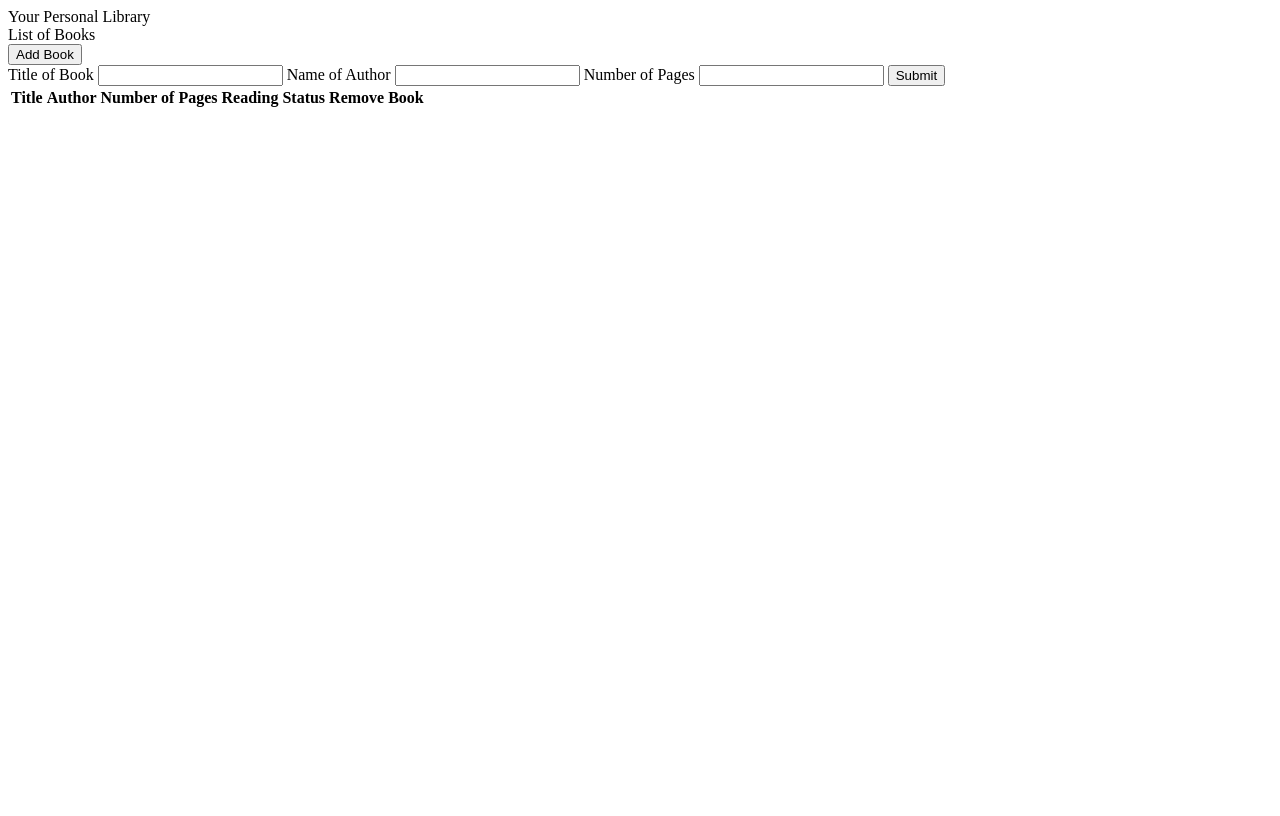
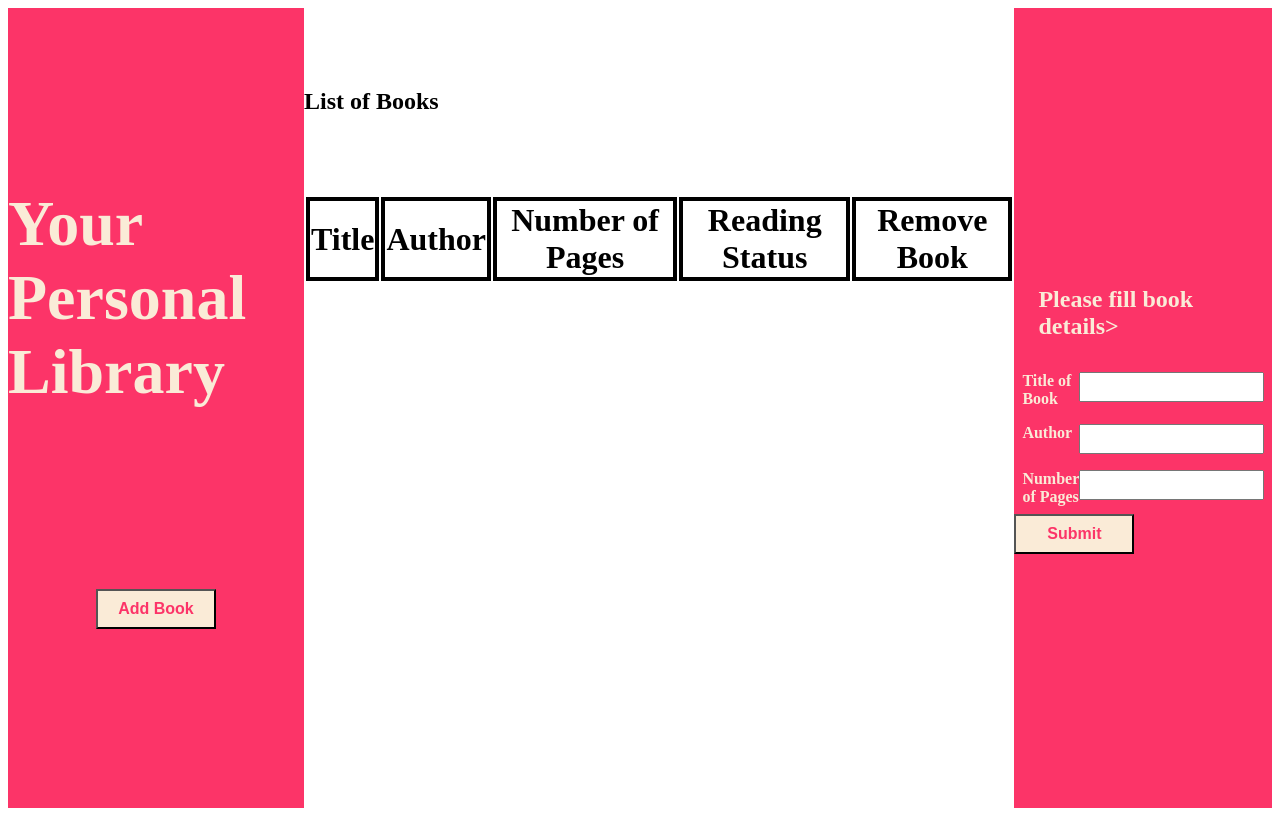
Before and after one commit to Hari-Keshav-Rajesh/Library, a plain HTML site: page index.html in a window 1280 px wide. Both pictures are taken after a click on the button "Add Book". Drawn offline with Linux system fonts and the light colour scheme.

Commit message:
Basic layouting completed

```diff
--- a/index.html
+++ b/index.html
@@ -8,23 +8,17 @@
     <script src="script.js" defer></script>
 </head>
 <body>
+
+    <div class="left">
         <div class="title">Your Personal Library</div>
+        <button class="newButton">Add Book</button>
+    </div>
+
+    <div class="centre">
         <div class="library">
             <div class="caption">List of Books</div>
         </div>
-    <button class="newButton">Add Book</button>
-    <form class="popupForm">
-        <label for="title">Title of Book</label>
-        <input type="text" id="title" name="title" required>
 
-        <label for="author">Name of Author</label>
-        <input type="text" id="author" name="author" required>
-
-        <label for="pages">Number of Pages</label>
-        <input type="number" id="pages" name="pages" required>
-
-        <button class="submit">Submit</button>
-    </form>
         <table class="table">
             <tr>
                 <th>Title</th>
@@ -34,5 +28,31 @@
                 <th>Remove Book</th>
             </tr>
         </table>
+    </div>
+
+    <div class="right">
+
+        <form class="popupForm">
+
+            <div class="text">Please fill book details></div>
+
+            <div class="form-row">
+            <label for="title">Title of Book</label>
+            <input type="text" id="title" name="title" required>
+            </div>
+
+            <div class="form-row">
+            <label for="author">Author</label>
+            <input type="text" id="author" name="author" required>
+            </div>
+
+            <div class="form-row">
+            <label for="pages">Number of Pages</label>
+            <input type="number" id="pages" name="pages" required>
+            </div>
+
+            <button class="submit">Submit</button>
+        </form>
+    </div>
 </body>
 </html>
--- a/styles.css
+++ b/styles.css
@@ -0,0 +1,114 @@
+body{
+    display: flex;
+}
+
+.left{
+    background-color: #fc3468;
+    height: 100vh;
+    width:50vh;
+    display: flex;
+    justify-content: space-evenly;
+    flex-direction: column;
+    align-items: center;
+    position: sticky;
+}
+
+.title{
+    color: antiquewhite;
+    font-size:8vh;
+    font-weight: bold;
+}
+
+.newButton{
+    color:#fc3468 ;
+    background-color: antiquewhite;
+    font-weight: bold;
+    height:5vh;
+    width:15vh;
+    font-size: 2vh;
+}
+
+.right{
+    height: 100vh;
+    width:40vh;
+    background-color: #fc3468;
+    color: antiquewhite;
+    display: flex;
+    justify-content: center;
+    align-items: center;
+    position: sticky;
+}
+
+.centre{
+    display: flex;
+    flex-direction: column;
+    gap:10vh;
+    width: 120vh;
+}
+
+.caption{
+    font-size: 3vh;
+    font-weight: bold;
+    margin-top: 10vh;
+}
+
+.table{
+    align-self: center;
+}
+
+.table th{
+    font-size:4vh;
+}
+
+.table td{
+    font-size: 3vh;
+    text-align: center;
+}
+
+.table th,.table td{
+    border-width: .5vh;
+    border-color: black;
+    border-style: solid;
+}
+
+form{
+    display: flex;
+    flex-direction: column;
+    justify-content: space-around;
+    color: antiquewhite;
+    font-weight: bold;
+    font-size: 2vh;
+    gap:2vh;
+}
+
+.popupForm input{
+    height: 3vh;
+}
+
+.form-row{
+    display: flex;
+    justify-content: space-between;
+    padding:1vh;
+}
+
+.text{
+    font-size: 3vh;
+    padding: 3vh;
+}
+
+.submit{
+    color:#fc3468 ;
+    background-color: antiquewhite;
+    font-weight: bold;
+    height:5vh;
+    width:15vh;
+    font-size: 2vh;
+    padding: 1vh;
+}
+
+.remove{
+    background-color: #fc3468;
+    color: antiquewhite;
+    font-weight: bold;
+    font-size: 2vh;
+}
```
Lines whose indentation alone changed are shown as unchanged.
